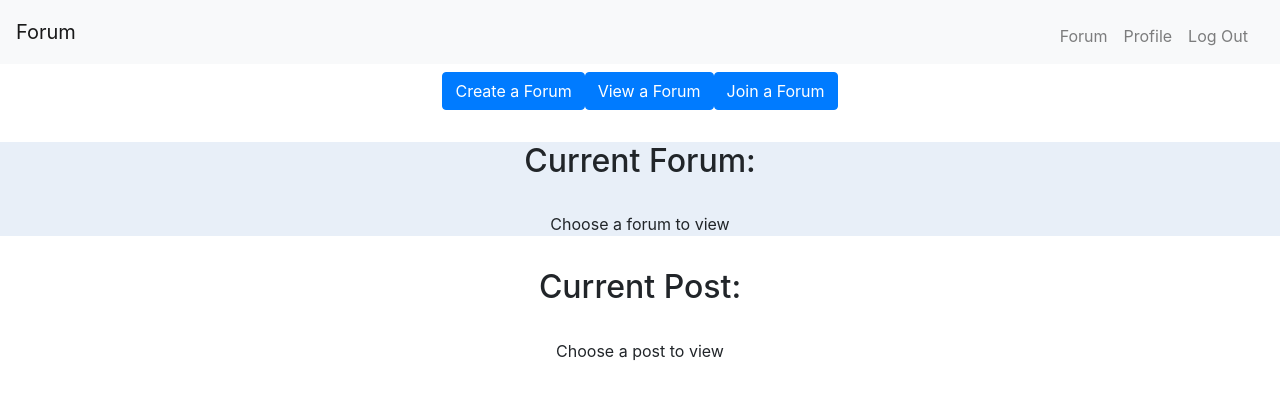
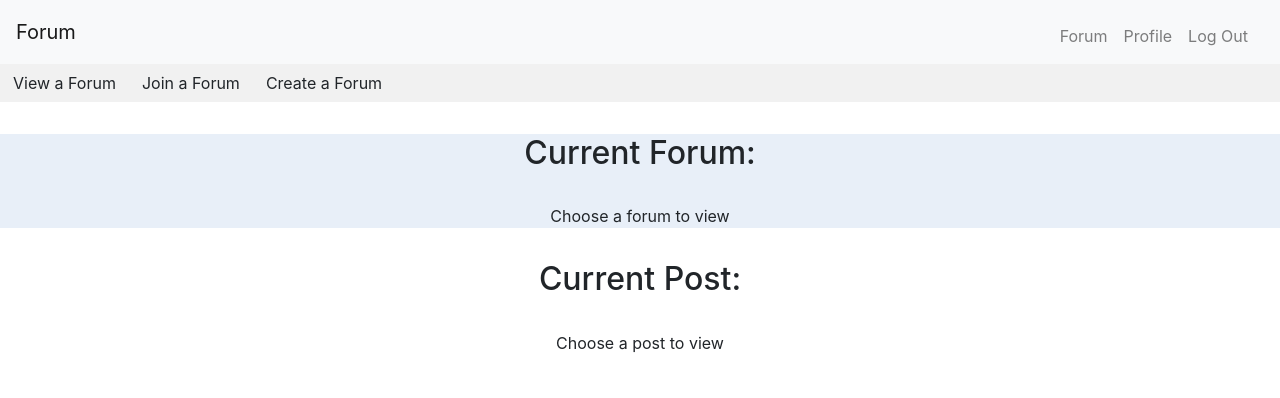
Before and after one commit to Steyzy/Class-Forum, a React (Create React App) app: page /forum in a window 1280 px wide. Shown: the top 398 px of the page. Built offline with nearby package versions, Linux system fonts and the light colour scheme; no server answers; the database is empty; sample sign-in values are in the browser's storage.

Commit message:
implement accordion in forum page

```diff
--- /dev/null
+++ b/src/components/Forum/ForumAccordion.js
@@ -0,0 +1,32 @@
+import React, { Component } from "react"
+import AddForumForm from './AddForumForm';
+import ListForums from './ListForums';
+import JoinedForums from './JoinedForums';
+
+export default function ForumAccordion(props) {
+  return (
+<div id="myGroup" className='left'>
+  <button class="btn dropdown" data-toggle="collapse" data-target="#view">
+    <i class="icon-chevron-right"></i> View a Forum
+  </button>
+  <button class="btn dropdown" data-toggle="collapse" data-target="#join">
+    <i class="icon-chevron-right"></i> Join a Forum
+  </button>
+  <button class="btn dropdown" data-toggle="collapse" data-target="#create">
+    <i class="icon-chevron-right"></i> Create a Forum
+  </button>
+
+  <div class="accordion-group">
+      <div class="collapse" id="join"  data-parent="#myGroup">
+        <ListForums/>
+      </div>
+      <div class="collapse indent" id="view"  data-parent="#myGroup">
+        <JoinedForums onChange={props.handleChange}/>
+      </div>
+      <div class="collapse indent" id="create"  data-parent="#myGroup">
+        <AddForumForm/>
+      </div>
+  </div>
+</div>
+  )
+}
--- a/src/pages/Forum.js
+++ b/src/pages/Forum.js
@@ -7,6 +7,7 @@ import CurrentForum from '../components/Forum/CurrentForum';
 import '../Styling/Forum.css'
 import CurrentPost from '../components/Forum/CurrentPost';
 import ForumNav from '../components/Forum/ForumNav';
+import ForumAccordion from '../components/Forum/ForumAccordion';
 
 export default class Forum extends Component {
   constructor() {
@@ -36,39 +37,8 @@ export default class Forum extends Component {
     return (
       <div>
         <ForumNav/>
-        <p>
-          <a class="btn btn-primary" data-toggle="collapse" href="#addForum"
-          role="button" aria-expanded="false" aria-controls="addForum">
-            Create a Forum
-          </a>
-          <a class="btn btn-primary" data-toggle="collapse" href="#joinedForums"
-          role="button" aria-expanded="false" aria-controls="joinedForums">
-            View a Forum
-          </a>
-          <a class="btn btn-primary" data-toggle="collapse" href="#listForum"
-          role="button" aria-expanded="false" aria-controls="listForum">
-            Join a Forum
-          </a>
-        </p>
+        <ForumAccordion handleChange={this.handleForumSwitch}/>
         <div className='grid-container'>
-          <div class="container">
-            <div class="row collapse" id="addForum">
-              <div className='left'>
-                <AddForumForm/>
-              </div>
-            </div>
-            <div class="row collapse" id="listForum">
-              <div className='left'>
-                <ListForums/>
-              </div>
-            </div>
-            <div class="row collapse" id="joinedForums">
-              <div className='left'>
-                <JoinedForums onChange={this.handleForumSwitch}/>
-            </div>
-              {/* </div> */}
-            </div>
-          </div>
           <div className='footer'><CurrentForum currForum={this.state.currForum}
                                                 handlePostSwitch={this.handlePostSwitch}/></div>
           <CurrentPost currPostId = {this.state.currPostId}/>
```
